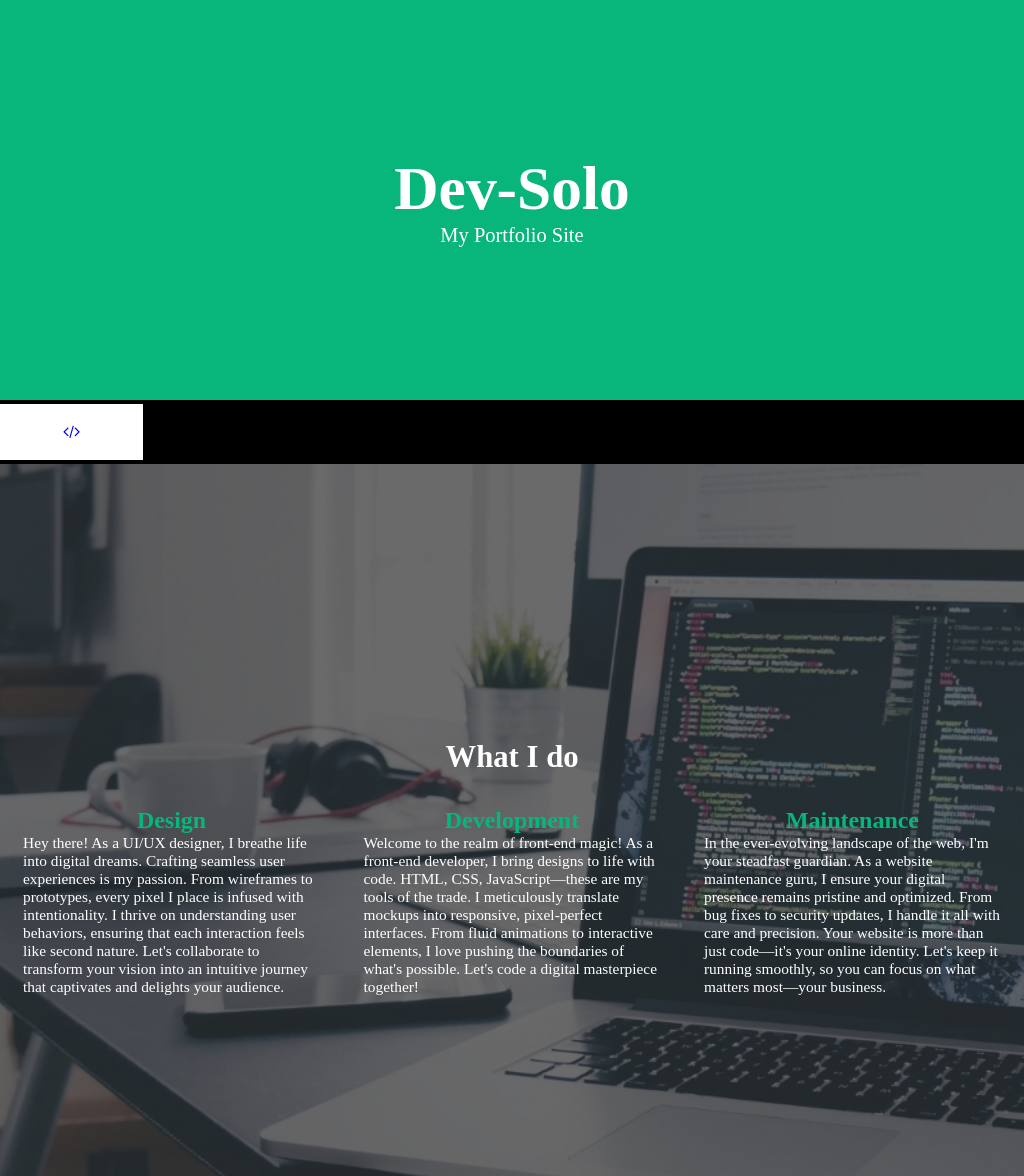
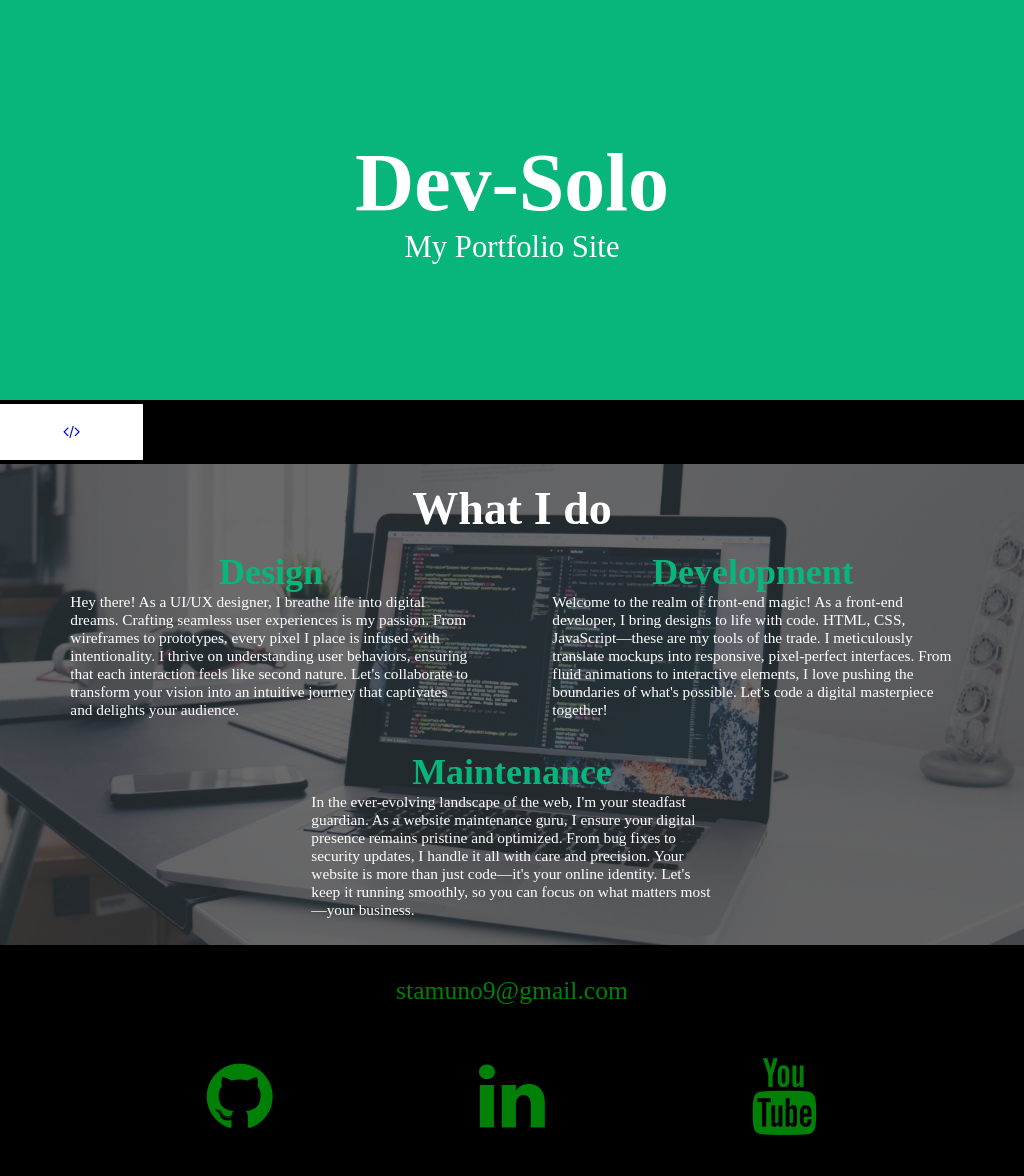
Before and after one commit to solowins/MY-PORTFOLIO, a plain HTML site: page services.html in a window 1024 px wide. Shown: the top 1176 px of the page. Drawn offline with Linux system fonts and the light colour scheme.

Commit message:
more updates

```diff
--- a/about.css
+++ b/about.css
@@ -140,3 +140,36 @@ footer a {
     font-size: 3vw;
   }
 }
+
+
+/* Targeting larger tablets */
+@media screen and (min-width: 769px) and (max-width: 1024px) {
+  header h1 {
+    font-size: 8vw; /* Adjust font size for larger tablets */
+  }
+
+  .header-paragraph {
+    font-size: 3vw; /* Adjust font size for larger tablets */
+  }
+
+  main h2 {
+    font-size: 4vw; /* Adjust font size for larger tablets */
+  }
+
+  main h3 {
+    font-size: 2.5vw; /* Adjust font size for larger tablets */
+  }
+
+  main p {
+    font-size: 2.5vw; /* Adjust font size for larger tablets */
+    margin: 0 1.5vw; /* Adjust margin for larger tablets */
+  }
+
+  .footer-1 {
+    font-size: 4vw; /* Adjust font size for larger tablets */
+  }
+
+  footer a {
+    font-size: 2.5vw; /* Adjust font size for larger tablets */
+  }
+}
--- a/services.css
+++ b/services.css
@@ -70,6 +70,7 @@ main {
 .sections{
   display: flex;
   flex-direction: row;
+  width: 100%;
   flex-wrap: wrap;
   justify-content: space-evenly;
   align-items:center;
@@ -166,3 +167,44 @@ footer a {
     font-size: 3vw;
   }
 }
+
+/* Targeting larger tablets */
+@media screen and (min-width: 769px) and (max-width: 1024px) {
+  header h1 {
+    font-size: 8vw; /* Adjust font size for larger tablets */
+  }
+
+  .header-paragraph {
+    font-size: 3vw; /* Adjust font size for larger tablets */
+  }
+
+  main {
+    padding: 1vw; /* Adjust padding for larger tablets */
+    min-height: auto;
+  }
+
+  .intro-section {
+    font-size: 3vw; /* Adjust font size for larger tablets */
+  }
+
+  .section-heading {
+    font-size: 3vw; /* Adjust font size for larger tablets */
+  }
+
+  .section-1, .section-2, .section-3 {
+    width: 40%; /* Adjust width for larger tablets */
+    margin: 2vh 2vw; /* Adjust margin for larger tablets */
+  }
+
+  .sections-paragraph {
+    font-size: 2vw; /* Adjust font size for larger tablets */
+  }
+
+  .footer-1 {
+    font-size: 4vw; /* Adjust font size for larger tablets */
+  }
+
+  footer a {
+    font-size: 2.5vw; /* Adjust font size for larger tablets */
+  }
+}
--- a/style.css
+++ b/style.css
@@ -63,9 +63,9 @@ nav {
   flex-direction: column;
   align-items:center;
   text-align: center;
-  width: 60%;
+  width: 70%;
   /* Adjust width relative to parent container */
-  max-width: 400px;
+  max-width: 450px;
   /* Set maximum width */
   margin: 0 auto;
   /* Center horizontally */
@@ -245,3 +245,50 @@ i {
     font-size: 4vw;
   }
 }
+
+/* Targeting larger tablets */
+@media screen and (min-width: 769px) and (max-width: 1024px) {
+  header {
+    font-size: 3.5vw; /* Adjust font size for larger tablets */
+  }
+
+  nav {
+    font-size: 2.5vw; /* Adjust font size for larger tablets */
+  }
+
+  .intro-heading {
+    width: 15vw; /* Adjust width for larger tablets */
+  }
+
+  .h-text {
+    font-size: 8vw; /* Adjust font size for larger tablets */
+  }
+
+  .intro-paragraph {
+    font-size: 3vw; /* Adjust font size for larger tablets */
+  }
+
+  ::placeholder{
+    font-size: 2.5vw; /* Adjust font size for larger tablets */
+  }
+
+  header h1 {
+    font-size: 6vw; /* Adjust font size for larger tablets */
+  }
+
+  .header-paragraph {
+    font-size: 3vw; /* Adjust font size for larger tablets */
+  }
+
+  .nl {
+    font-size: 2.5vw; /* Adjust font size for larger tablets */
+  }
+
+  .search-input {
+    font-size: 2.5vw; /* Adjust font size for larger tablets */
+  }
+
+  .sections div {
+    font-size: 3vw; /* Adjust font size for larger tablets */
+  }
+}
```
